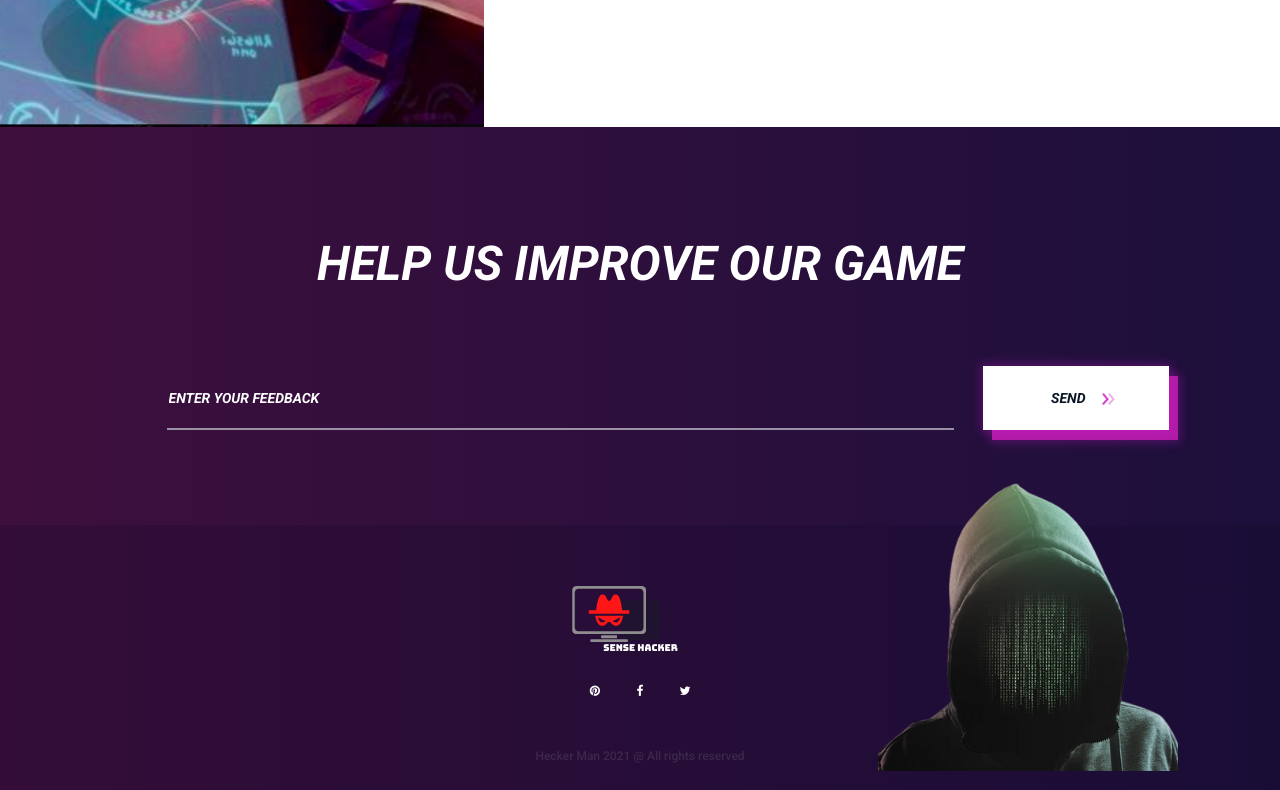
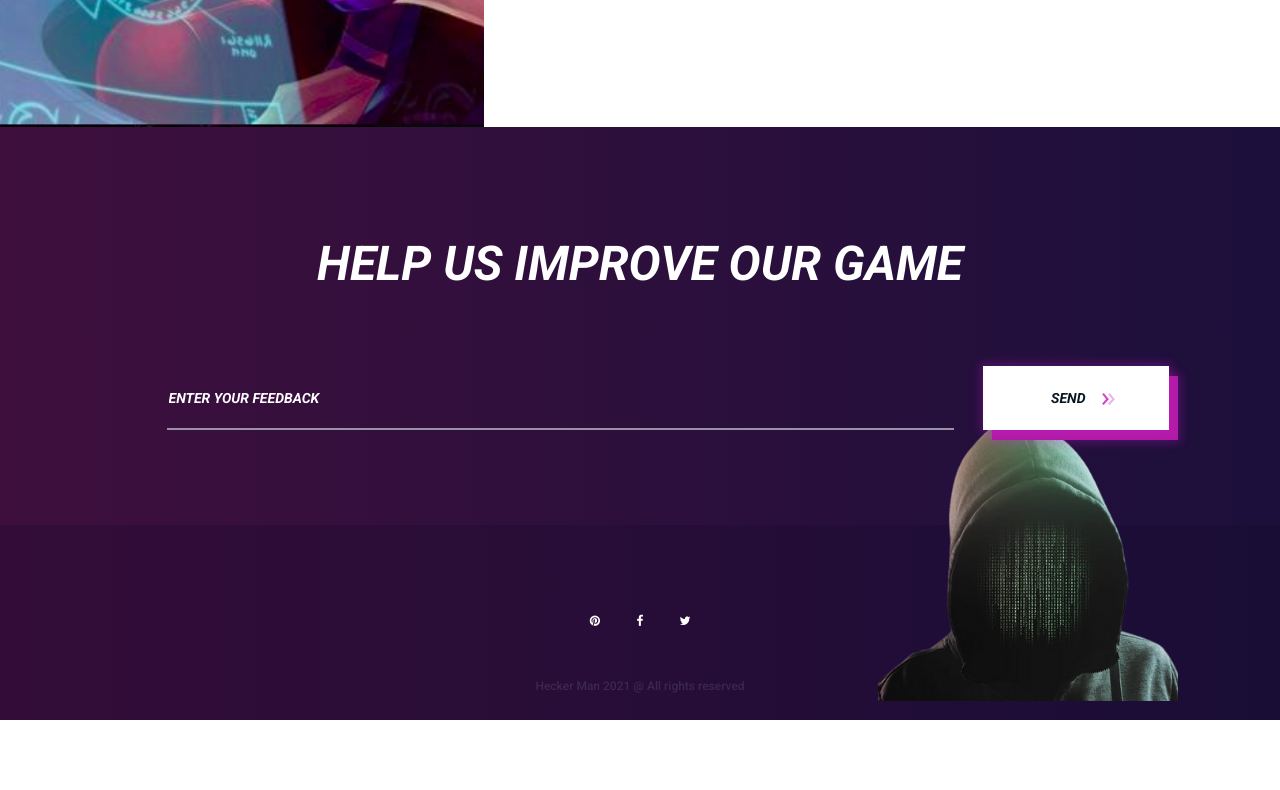
Before and after one commit to harshS02-coder/VisionaryBytes, a plain HTML site: page index.html in a window 1280 px wide. Shown: the part 1952-2742 px from the top of the page. After the commit the page ends 2672 px from the top, so only its background shows below. Drawn offline with Linux system fonts and the light colour scheme; files whose address does not match are found by name.

Commit message:
Update index.html

```diff
--- a/index.html
+++ b/index.html
@@ -112,9 +112,6 @@
 			<div class="footer-right-pic">
 				<img src="assets/img/footer-right-pic.png" alt="">
 			</div>
-			<a href="#" class="footer-logo">
-				<img src="./assets/img/logo.png" alt="">
-			</a>
 
 			<div class="footer-social d-flex justify-content-center">
 				<a href="#"><i class="fa fa-pinterest"></i></a>
```
